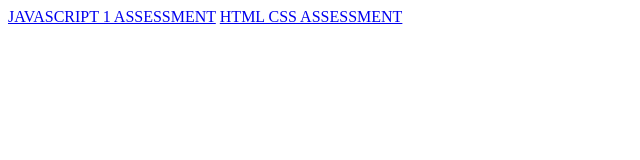
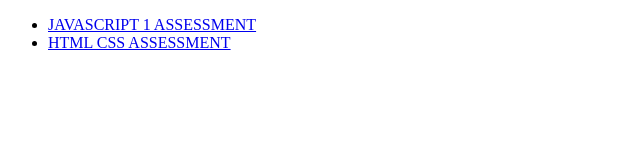
Before and after one commit to landonwjohnson/landonwjohnson.github.io, a plain HTML site: page index.html in a window 1280 px wide. Shown: the whole page, without its empty margins (0-640 px from the left). Drawn offline with Linux system fonts and the light colour scheme.

Commit message:
made ul in index

```diff
--- a/index.html
+++ b/index.html
@@ -7,8 +7,10 @@
     <title>Document</title>
 </head>
 <body>
-    <a href="./JAVASCRIPT 1 ASSESSMENT/index.html">JAVASCRIPT 1 ASSESSMENT</a>
-    <a href="./HTML CSS ASSESSMENT/index.html">HTML CSS ASSESSMENT</a>
+    <ul>
+        <li><a href="./JAVASCRIPT 1 ASSESSMENT/index.html">JAVASCRIPT 1 ASSESSMENT</a></li>
+        <li><a href="./HTML CSS ASSESSMENT/index.html">HTML CSS ASSESSMENT</a></li>
+    </ul>
 
 
 </body>
```
